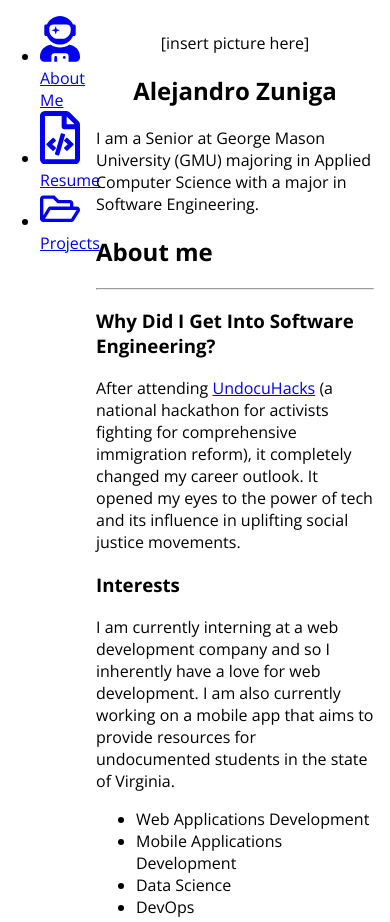
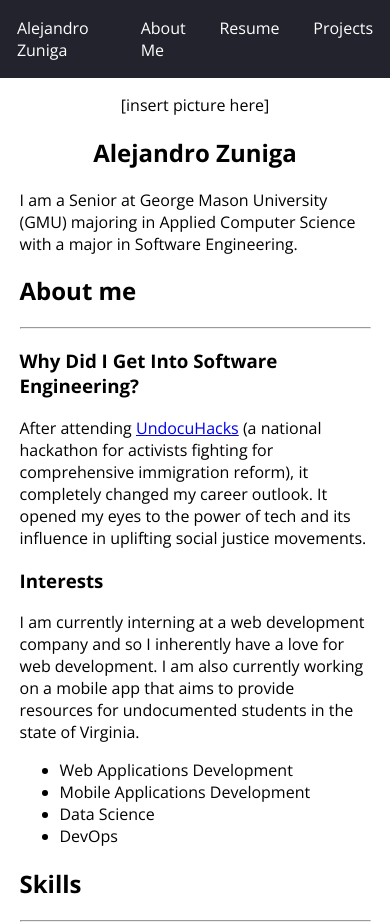
Before and after one commit to a-zuniga/Portfolio-Site, a website: page assets/home.html in a window 390 px wide. Shown: the top 922 px of the page. Drawn offline with nearby package versions, Linux system fonts and the light colour scheme.

Commit message:
Cleaned up navbar and made some fixes for responsiveness

```diff
--- a/assets/home.css
+++ b/assets/home.css
@@ -1,6 +1,7 @@
 :root {
   font-size: 16px;
   font-family: "Open Sans";
+  --bg-primary: #23232e;
 }
 
 body {
@@ -11,15 +12,34 @@ body {
 }
 
 main {
-  margin-left: 5rem;
-  padding: 1rem;
+  margin-left: 5vw;
+  margin-right: 5vw;
 }
 
 .navbar {
-  width: 5rem;
-  height: 100vh;
-  position: fixed;
+  display: grid;
+  grid-template-columns: repeat( 6, 1fr );
+  height: auto;
+  position: static;
   background-color: var(--bg-primary);
+}
+
+.nav-item {
+    padding: 2vh;
+}
+
+#logo {
+    grid-column: 1 / 4;
+}
+
+.nav-item a {
+    color: white;
+    text-decoration: none;
+}
+
+.nav-item a:hover {
+    color:#ddd;
+    text-decoration: none;
 }
 
 
--- a/assets/home.html
+++ b/assets/home.html
@@ -12,50 +12,12 @@
 
 <body>
     <!-- Navbar -->
-    <nav class="navbar">
-        <ul class="navbar-nav">
-
-            <li class="nav-item">
-                <a href="#about-me" class="nav-link">
-                    <svg aria-hidden="true" focusable="false" data-prefix="fas" data-icon="user-astronaut"
-                        class="svg-inline--fa fa-user-astronaut fa-w-14" role="img" xmlns="http://www.w3.org/2000/svg"
-                        viewBox="0 0 448 512">
-                        <path fill="currentColor"
-                            d="M64 224h13.5c24.7 56.5 80.9 96 146.5 96s121.8-39.5 146.5-96H384c8.8 0 16-7.2 16-16v-96c0-8.8-7.2-16-16-16h-13.5C345.8 39.5 289.6 0 224 0S102.2 39.5 77.5 96H64c-8.8 0-16 7.2-16 16v96c0 8.8 7.2 16 16 16zm40-88c0-22.1 21.5-40 48-40h144c26.5 0 48 17.9 48 40v24c0 53-43 96-96 96h-48c-53 0-96-43-96-96v-24zm72 72l12-36 36-12-36-12-12-36-12 36-36 12 36 12 12 36zm151.6 113.4C297.7 340.7 262.2 352 224 352s-73.7-11.3-103.6-30.6C52.9 328.5 0 385 0 454.4v9.6c0 26.5 21.5 48 48 48h80v-64c0-17.7 14.3-32 32-32h128c17.7 0 32 14.3 32 32v64h80c26.5 0 48-21.5 48-48v-9.6c0-69.4-52.9-125.9-120.4-133zM272 448c-8.8 0-16 7.2-16 16s7.2 16 16 16 16-7.2 16-16-7.2-16-16-16zm-96 0c-8.8 0-16 7.2-16 16v48h32v-48c0-8.8-7.2-16-16-16z">
-                        </path>
-                    </svg>
-                    <span class="link-text">About Me</span>
-                </a>
-            </li>
-
-            <li class="nav-item">
-                <a href="#resume" class="nav-link">
-                    <svg aria-hidden="true" focusable="false" data-prefix="far" data-icon="file-code"
-                        class="svg-inline--fa fa-file-code fa-w-12" role="img" xmlns="http://www.w3.org/2000/svg"
-                        viewBox="0 0 384 512">
-                        <path fill="currentColor"
-                            d="M149.9 349.1l-.2-.2-32.8-28.9 32.8-28.9c3.6-3.2 4-8.8.8-12.4l-.2-.2-17.4-18.6c-3.4-3.6-9-3.7-12.4-.4l-57.7 54.1c-3.7 3.5-3.7 9.4 0 12.8l57.7 54.1c1.6 1.5 3.8 2.4 6 2.4 2.4 0 4.8-1 6.4-2.8l17.4-18.6c3.3-3.5 3.1-9.1-.4-12.4zm220-251.2L286 14C277 5 264.8-.1 252.1-.1H48C21.5 0 0 21.5 0 48v416c0 26.5 21.5 48 48 48h288c26.5 0 48-21.5 48-48V131.9c0-12.7-5.1-25-14.1-34zM256 51.9l76.1 76.1H256zM336 464H48V48h160v104c0 13.3 10.7 24 24 24h104zM209.6 214c-4.7-1.4-9.5 1.3-10.9 6L144 408.1c-1.4 4.7 1.3 9.6 6 10.9l24.4 7.1c4.7 1.4 9.6-1.4 10.9-6L240 231.9c1.4-4.7-1.3-9.6-6-10.9zm24.5 76.9l.2.2 32.8 28.9-32.8 28.9c-3.6 3.2-4 8.8-.8 12.4l.2.2 17.4 18.6c3.3 3.5 8.9 3.7 12.4.4l57.7-54.1c3.7-3.5 3.7-9.4 0-12.8l-57.7-54.1c-3.5-3.3-9.1-3.2-12.4.4l-17.4 18.6c-3.3 3.5-3.1 9.1.4 12.4z">
-                        </path>
-                    </svg>
-                    <span class="link-text">Resume</span>
-                </a>
-            </li>
-
-            <li class="nav-item">
-                <a href="#projects" class="nav-link">
-                    <svg aria-hidden="true" focusable="false" data-prefix="far" data-icon="folder-open"
-                        class="svg-inline--fa fa-folder-open fa-w-18" role="img" xmlns="http://www.w3.org/2000/svg"
-                        viewBox="0 0 576 512">
-                        <path fill="currentColor"
-                            d="M527.9 224H480v-48c0-26.5-21.5-48-48-48H272l-64-64H48C21.5 64 0 85.5 0 112v288c0 26.5 21.5 48 48 48h400c16.5 0 31.9-8.5 40.7-22.6l79.9-128c20-31.9-3-73.4-40.7-73.4zM48 118c0-3.3 2.7-6 6-6h134.1l64 64H426c3.3 0 6 2.7 6 6v42H152c-16.8 0-32.4 8.8-41.1 23.2L48 351.4zm400 282H72l77.2-128H528z">
-                        </path>
-                    </svg>
-                    <span class="link-text">Projects</span>
-                </a>
-            </li>
-
-        </ul>
-    </nav>
+    <div class="navbar">
+        <div class="nav-item" id="logo"><a href="/"><span>Alejandro Zuniga</span></a></div>
+        <div class="nav-item"><a href="#about-me"><span>About Me</span></a></div>
+        <div class="nav-item"><a href="#resume"><span>Resume</span></a></div>
+        <div class="nav-item"><a href="#projects"><span>Projects</span></a></div>
+    </div>
 
     <!-- Main Content -->
     <main>
```
